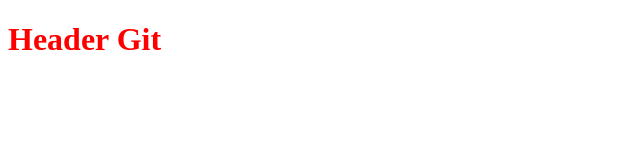
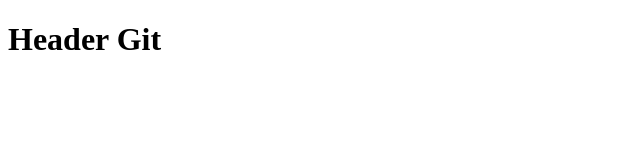
Before and after one commit to zettacamp-rahmat-abdy/rahmatabdy_zettacamp_git, a plain HTML site: page index.html in a window 1280 px wide. Shown: the whole page, without its empty margins (0-640 px from the left). Drawn offline with Linux system fonts and the light colour scheme.

Commit message:
update gitignore

```diff
--- a/assets/style.css
+++ /dev/null
@@ -1,3 +0,0 @@
-.red-color {
-    color: red;
-}
--- a/index.html
+++ b/index.html
@@ -4,10 +4,9 @@
     <meta charset="UTF-8">
     <meta http-equiv="X-UA-Compatible" content="IE=edge">
     <meta name="viewport" content="width=device-width, initial-scale=1.0">
-    <link rel="stylesheet" href="./assets/style.css">
     <title>Web for GIT</title>
 </head>
 <body>
-    <h1 class="red-color">Header Git</h1>
+    <h1>Header Git</h1>
 </body>
 </html>
```
Also changed, not shown: 1 other file.
